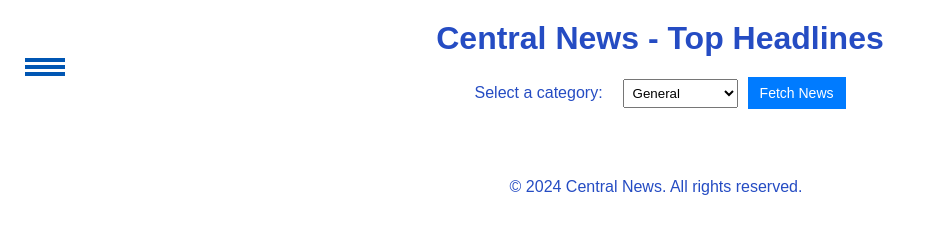
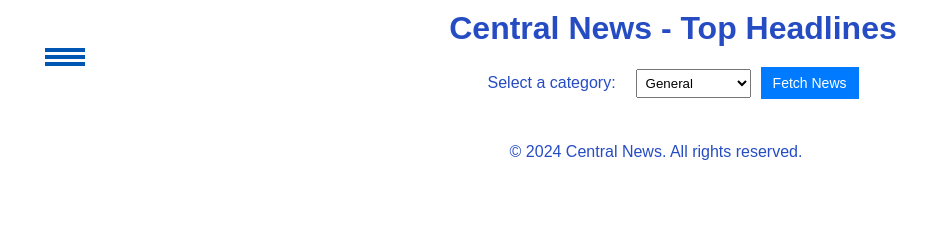
Before and after one commit to cou23001/CentralNews, a website: page src/index.html in a window 1280 px wide. Shown: the top 234 px of the page, without its empty margins (0-934 px from the left). Drawn offline with Linux system fonts and the light colour scheme; no server answers.

Commit message:
Update header

```diff
--- a/src/css/style.css
+++ b/src/css/style.css
@@ -1,7 +1,9 @@
 body {
     font-family: 'Arial', sans-serif;
     margin: 0;
-    padding: 10px 0 0;
+    margin-right: 20px;
+    margin-left: 20px;
+    margin-top: 10px;
 }
 
 header {
@@ -15,6 +17,8 @@ header {
     padding-left: 25px;
     padding-right: 25px;
     top: 0;
+    position: fixed;
+    width: 95%;
 }
 
 .header-content {
@@ -173,6 +177,7 @@ li img {
     margin-top: 5px
 }
 #newsList {
+    margin-top: 95px;
     display: grid;
     grid-template-columns: repeat(auto-fill, minmax(300px, 1fr));
     gap: 20px;
```
